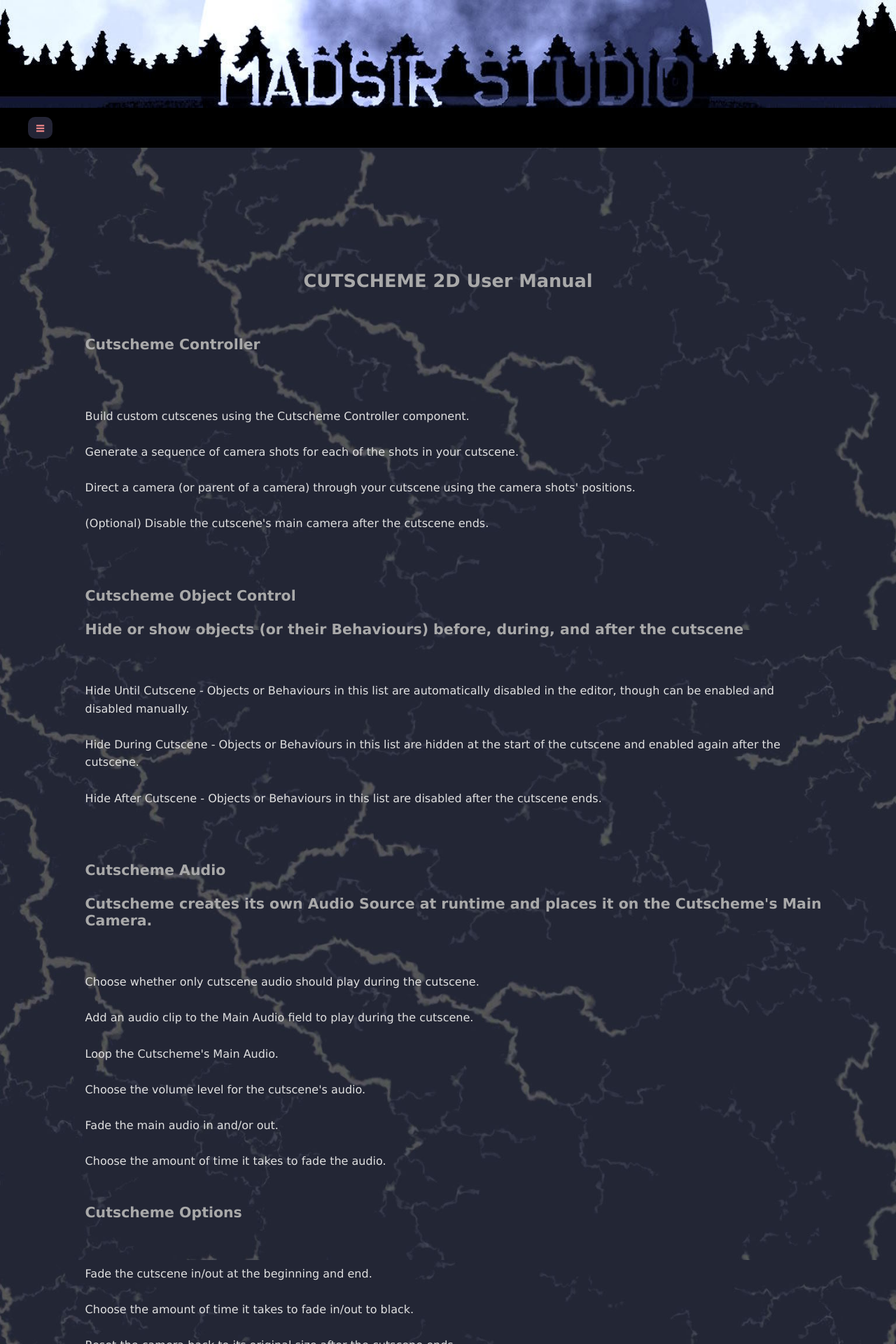
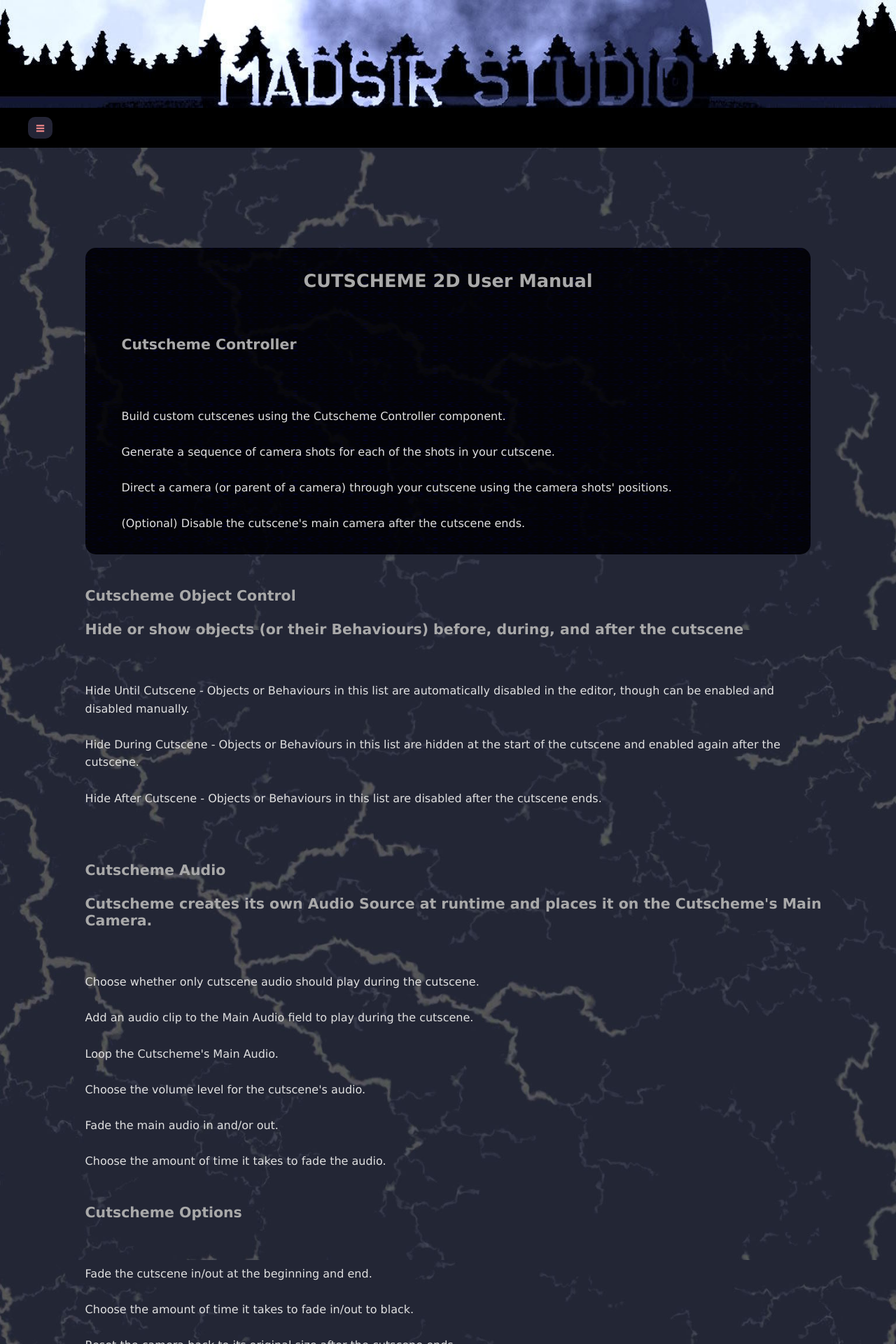
Before and after one commit to Madsir/madsirstudio.github.io, a Jekyll site: the page built from cutscheme/docs/index.html, in a window 1280 px wide. Shown: the top 1920 px of the page at 70% size. Built offline with Jekyll 4.4.1, drawn with Linux system fonts in a browser that asks for light colours.

Commit message:
Update index.html

```diff
--- a/cutscheme/docs/index.html
+++ b/cutscheme/docs/index.html
@@ -33,6 +33,7 @@
 <body>
     <div class="main">
 	    <br>
+	    <div class="centerdiv">
 	    <br>
 	    <h1>CUTSCHEME 2D User Manual</h1>
 	    <br>
@@ -40,7 +41,7 @@
       		<h2>Cutscheme Controller</h2>
 		<br>
 		<br>
-		<div class="baround"><br><p>
+		<br><p>
 	<p>Build custom cutscenes using the Cutscheme Controller component.<br><br>
 
 Generate a sequence of camera shots for each of the shots in your cutscene.<br><br>
@@ -53,17 +54,17 @@
 <h2>Cutscheme Object Control<br><br>
 	Hide or show objects (or their Behaviours) before, during, and after the cutscene</h2><br>
 
-	<div class="baround"><br><p>
+	<br><p>
 			Hide Until Cutscene - Objects or Behaviours in this list are automatically disabled in the editor, though can be enabled and disabled manually.<br><br>
 			Hide During Cutscene - Objects or Behaviours in this list are hidden at the start of the cutscene and enabled again after the cutscene.<br><br>
 	Hide After Cutscene - Objects or Behaviours in this list are disabled after the cutscene ends.</p><br>
-	</div>
+
 		<br>
 		<br>
 			<h2>Cutscheme Audio
 		<br><br>
 	Cutscheme creates its own Audio Source at runtime and places it on the Cutscheme's Main Camera.</h2><br>
-	<div class="baround"><br><p>
+	<br><p>
 		Choose whether only cutscene audio should play during the cutscene.
 <br><br>Add an audio clip to the Main Audio field to play during the cutscene.
 <br><br>
@@ -72,9 +73,9 @@
 			Fade the main audio in and/or out.<br><br>
 	Choose the amount of time it takes to fade the audio.</p>
 	<br>
-	</div>
+
       			<h2>Cutscheme Options</h2> <br>
-	<div class="baround"><br>
+	<br>
 			<p>Fade the cutscene in/out at the beginning and end.<br><br>
 				Choose the amount of time it takes to fade in/out to black.<br><br>
 			Reset the camera back to its original size after the cutscene ends.<br><br>
@@ -83,12 +84,12 @@
 			Set the Cutscheme system's timers to ignore the scene's timescale.<br><br>
 			After the cutscene, change to a new Scene via build index.</p>
 	<br>
-	</div>
+
    <h2>Camera Shots
 		<br><br>
 			    Controls for each camera shot :</h2><br>	<br>
 <br>
-	<div class="baround"><br><p>
+	<br><p>
             Position of the camera shot.<br><br>
 		Rotation of the camera shot.<br><br>
 		Duration the camera shot stays still before transitioning to the next.<br><br>
@@ -98,8 +99,8 @@
 		Speed up or slow down time during the camera shot.<br><br>
     Transition to the next camera shot by cutting instantly or panning/rotating at the speed of your choice.</p>
 	<br>
-	</div>
-	<div class="baround"><br><p>
+
+	<br><p>
     Position of the camera shot.<br><br>
 		Rotation of the camera shot.<br><br>
 		Duration the camera shot stays still before transitioning to the next.<br><br>
@@ -109,30 +110,29 @@
 		Speed up or slow down time during the camera shot.<br><br>
     Transition to the next camera shot by cutting instantly or panning/rotating at the speed of your choice.</p>
 	<br>
-	</div>
+
       		<h2>Cutscheme VFX Systems</h2>
 	<br>
-	    <div class="centerdiv">
+
         		<h2>Cutscheme Effect System
 			<br>(Universal Render Pipeline only)</h2><br>
-	<div class="baround"><br><p>
+	<br><p>
 		The Cutscheme Effect System is fully integrated into Cutscheme 2D and Cutscheme 3D. It will enable automatically when an effect is selected in a Camera Shot and display the effect(s) at runtime during that Camera Shot.<br><br>
 		The System makes a copy of the Scene Volume and uses the copy during the cutscene. After the cutscene, the system re-enables the original Scene Volume and removes the copy.<br><br>
 		Display multiple camera effects during each shot in the cutscene. <br><br>
 		Customize the override values for the copy's Vignette, Bloom, Film Grain, and Color Filter.
 		<br><br><br>
-	</div>
+
 	      <br>
 		<br>
 			<br>
 <br>
 		<h2>Cutscheme Filter System<br>(Built-In Renderer Pipeline only)</h2><br>
-	<div class="baround"><br><p>
+	<br><p>
 		The Cutscheme Filter System is fully integrated into Cutscheme 2D and Cutscheme 3D. It will enable automatically when a filter is selected in a Camera Shot and display the filter(s) at runtime during that Camera Shot.<br><br>
 		Display up to two camera filters at a time during each shot in the cutscene.<br><br>
 		Customize with your own filters (Materials) or use the ones that come with the package.</p>
 	<br>
-	</div>
       </div>
     </div>
 </body>
```
